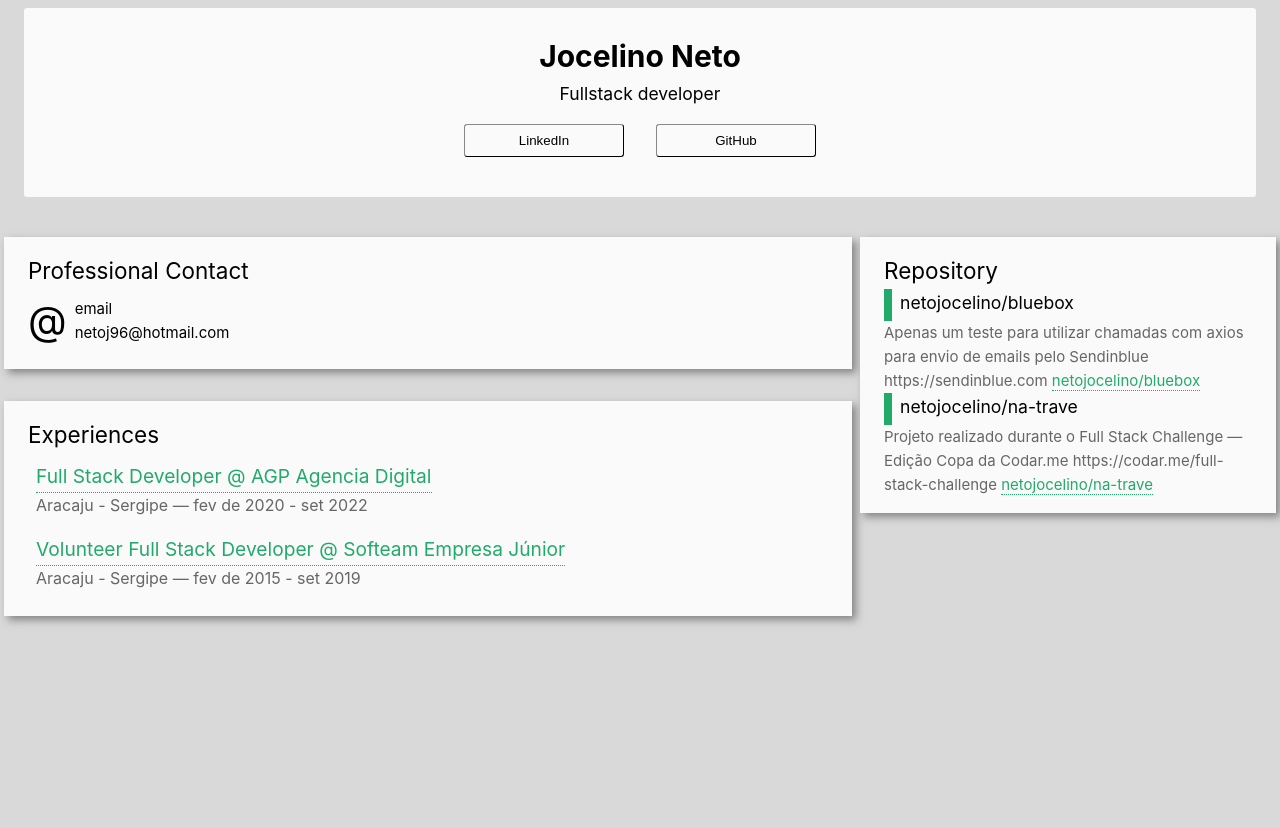
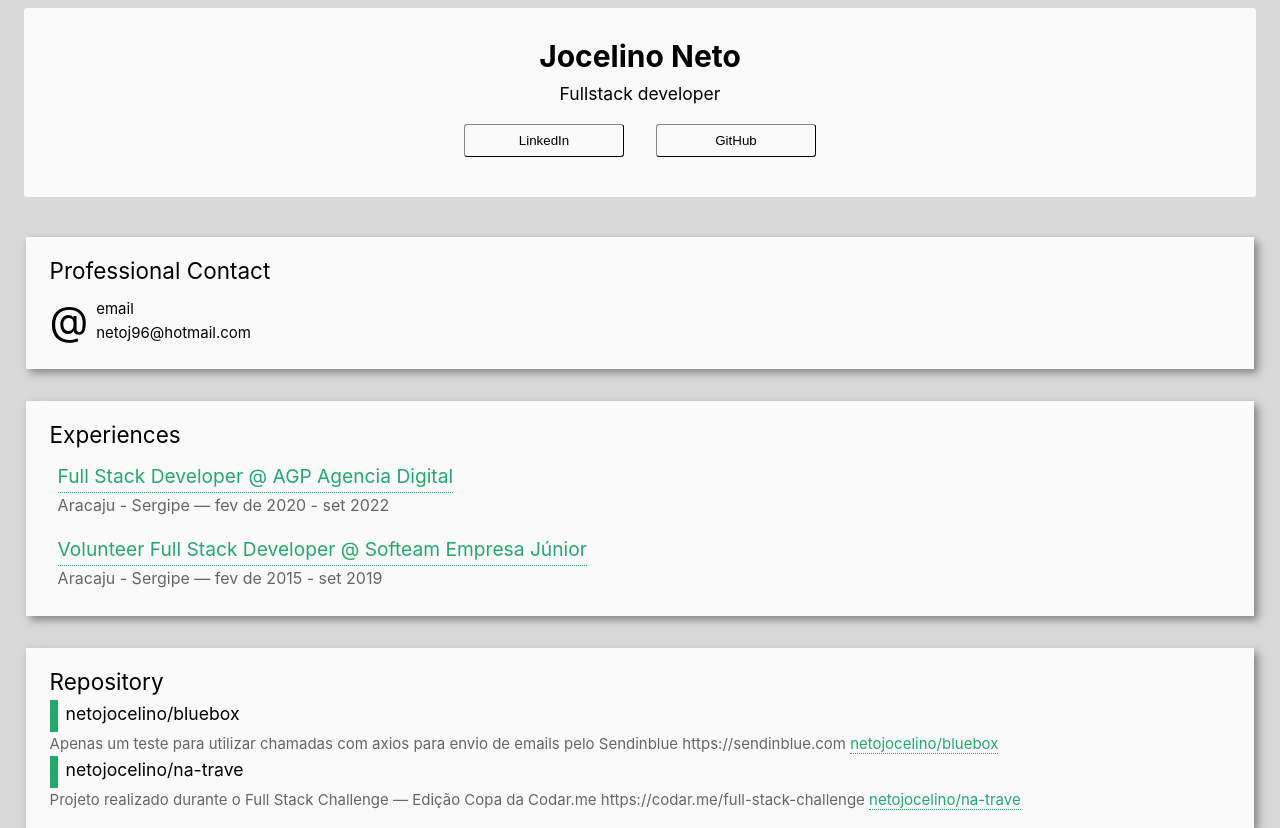
Before and after one commit to netojocelino/netojocelino.github.io, a Vue app: page / in a window 1280 px wide. Before the commit the page ends 800 px from the top, so only its background shows below. Built offline with nearby package versions, Linux system fonts and the light colour scheme.

Commit message:
add CSS for medium and small view

```diff
--- a/src/App.vue
+++ b/src/App.vue
@@ -155,4 +155,19 @@ export default {
 
     width: max(30%, 26rem);
 }
+
+@media (max-width: 1310px)
+{
+    .Main-Content {
+        flex-direction: column;
+        align-items: stretch;
+        align-self: center;
+        width: max(96%, 53rem);
+    }
+
+    .Main-Content > .Side-Menu,
+    .Descriptions {
+        width: 100%;
+    }
+}
 </style>
```
